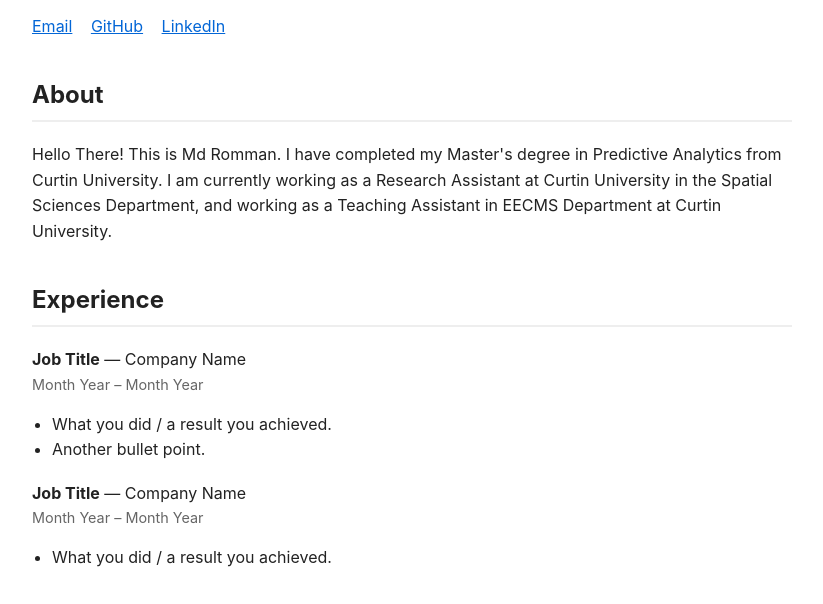
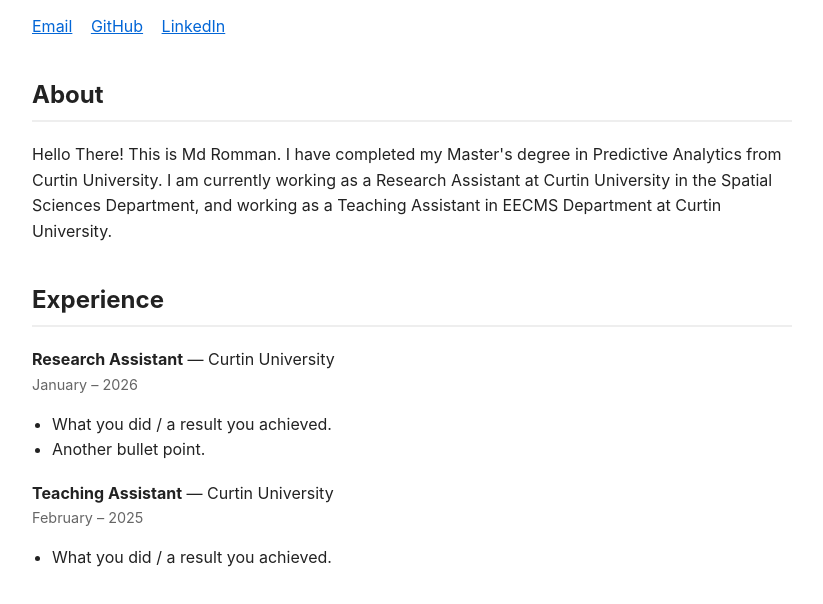
Before and after one commit to riyadh-shishir/riyadh-shishir.github.io, a plain HTML site: page index.html in a window 1280 px wide. Shown: the part 148-752 px from the top of the page, without its empty margins (228-1051 px from the left). Drawn offline with Linux system fonts and the light colour scheme.

Commit message:
Update job titles and dates in experience section

```diff
--- a/index.html
+++ b/index.html
@@ -61,8 +61,8 @@
   <h2>Experience</h2>
 
   <div class="item">
-    <strong>Job Title</strong> — Company Name
-    <div class="meta">Month Year – Month Year</div>
+    <strong>Research Assistant</strong> — Curtin University
+    <div class="meta">January – 2026</div>
     <ul>
       <li>What you did / a result you achieved.</li>
       <li>Another bullet point.</li>
@@ -70,8 +70,8 @@
   </div>
 
   <div class="item">
-    <strong>Job Title</strong> — Company Name
-    <div class="meta">Month Year – Month Year</div>
+    <strong>Teaching Assistant</strong> — Curtin University
+    <div class="meta">February – 2025</div>
     <ul>
       <li>What you did / a result you achieved.</li>
     </ul>
```
